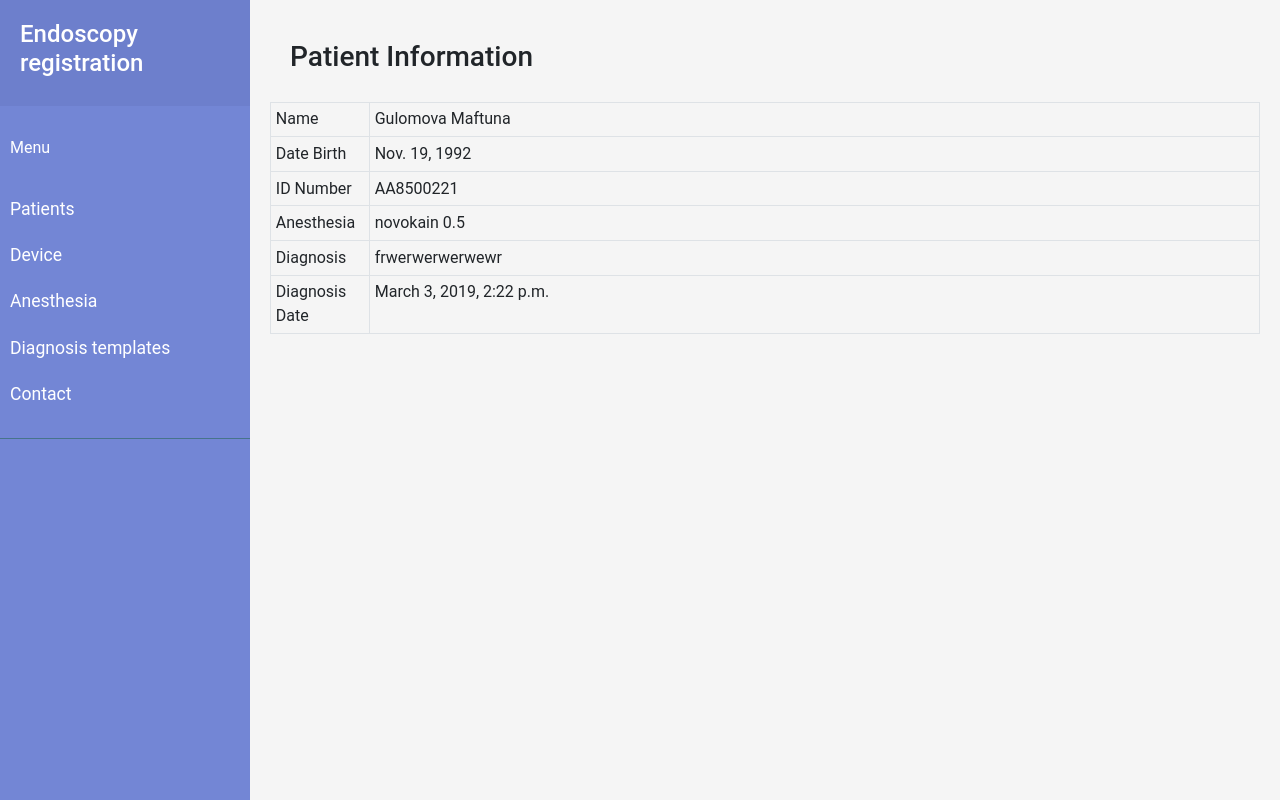
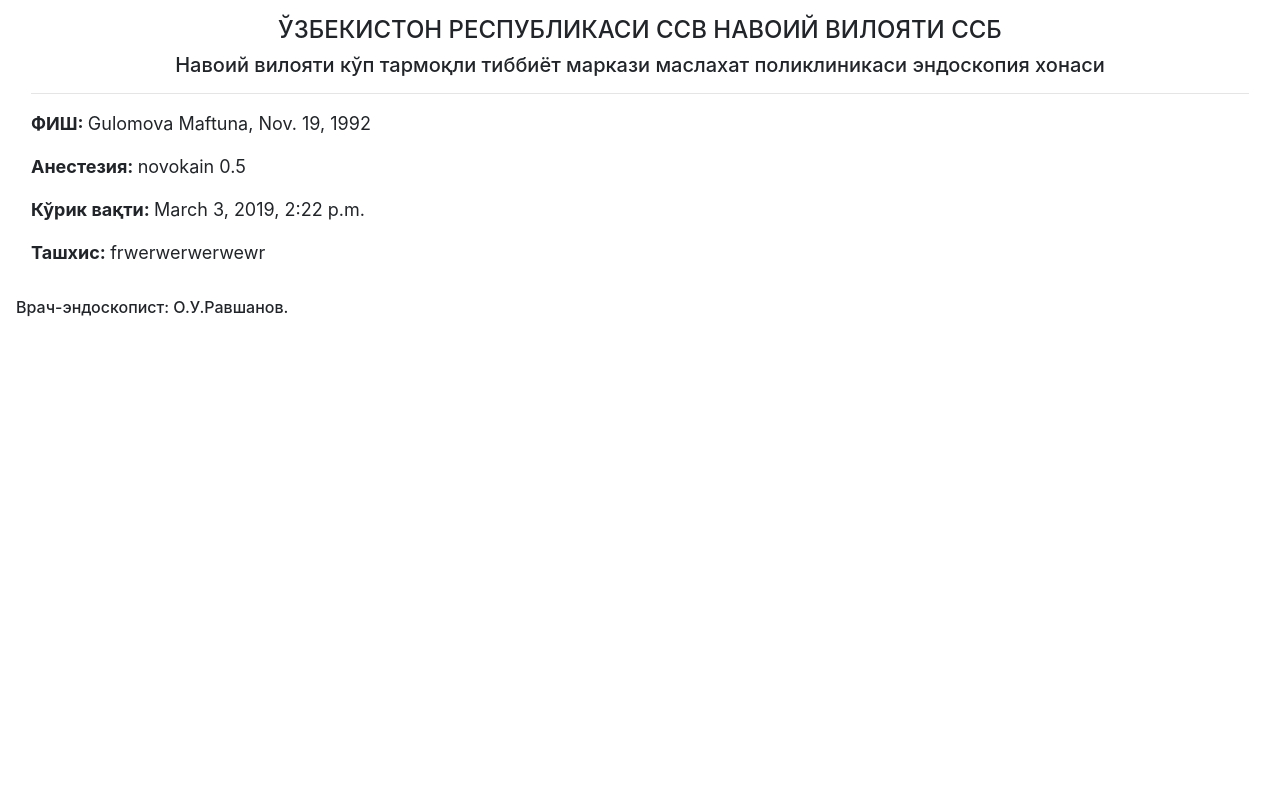
Before and after one commit to otabekgh/Endoscopy-Patient-Registration, a Django app: page /registration/patient/view/4 in a window 1280 px wide. Run offline with Django 3.2, Linux system fonts and the light colour scheme; data comes from the database, SQL or seed files in the repository; both versions use the stored data as it was after the commit; some libraries are stand-ins or nearby versions.

Commit message:
report to print

```diff
--- a/endosreg/templates/image_form.html
+++ b/endosreg/templates/image_form.html
@@ -17,7 +17,7 @@
 
         </div>
 
-        <input type="submit" class="btn btn-outline-primary" {% if request.path == '/registration/image/new' %} value="Add new" {% else %} value="Update" {% endif %}>
+        <input type="submit" class="btn btn-outline-primary" {% if request.path == '/registration/patient/image/new' %} value="Add new" {% else %} value="Update" {% endif %}>
     </form>
 
 </div>
--- a/endosreg/templates/patient_detail.html
+++ b/endosreg/templates/patient_detail.html
@@ -1,51 +1,48 @@
-{% extends 'base.html' %}
+{% extends 'without_menu.html' %}
 {% block content_list %}
 
-<div style="display: flex; justify-content: space-between; margin: 20px;">
-    <p class="h3">Patient Information </p>
-</div>
+    <style>
+        p {
+            font-size: 18px;
+        }
+    </style>
 
-    <div class="row">
+    <div class="row m-3">
+
         <div class="col-12">
-            <table class="table table-bordered table-sm">
-              <tbody>
-                    <tr>
-                        <td>Name</td>
-                        <td> {{ object.name }}</td>
-                    </tr>
-                    <tr>
-                        <td> Date Birth </td>
-                        <td> {{ object.date_birth }}</td>
-                    </tr>
+            <p class="h4 text-center"> ЎЗБЕКИСТОН РЕСПУБЛИКАСИ ССВ НАВОИЙ ВИЛОЯТИ ССБ </p>
+            <p class="h5 text-center">Навоий вилояти кўп тармоқли тиббиёт маркази маслахат поликлиникаси эндоскопия хонаси </p>
+            <p></p>
+            <hr>
+        </div>
 
-                    <tr>
-                        <td> ID Number </td>
-                        <td> {{ object.id_number }}</td>
-                    </tr>
-                    <tr>
-                        <td> Anesthesia </td>
-                        <td> {{ object.anesthesia }}</td>
-                    </tr>
-                    <tr>
-                        <td> Diagnosis </td>
-                        <td width="90%"> {{ object.diagnosis }}</td>
-                    </tr>
-                    <tr>
-                        <td> Diagnosis Date </td>
-                             {% load tz %}
-                             {% timezone 'Asia/Tashkent' %}
-                                <td width="90%"> {{ object.diagnosis_date }}</td>
-                            {% endtimezone %}
-                    </tr>
-                      {% for image in images %}
-                        <tr>
-                            <td> <img width="350px" height="250px" src="{% url 'homepage' %}{{ image.url }}" alt=""> </td>
-                            <td> {{ image.description }} </td>
-                        </tr>
-                      {% endfor %}
-              </tbody>
-            </table>
+        <div class="col-12">
+
+        <div class="d-flex flex-wrap flex-column justify-content-between">
+            <p> <strong> ФИШ: </strong> {{ object.name }}, {{ object.date_birth }} </p>
+            <p> <strong> Анестезия: </strong> {{ object.anesthesia }} </p>
+            <p> <strong> Кўрик вақти: </strong> {% load tz %} {% timezone 'Asia/Tashkent' %} {{ object.diagnosis_date }} {% endtimezone %} </p>
         </div>
+            <p> <strong> Ташхис: </strong> {{ object.diagnosis }} </p>
+
+        </div>
+
+        <div class="d-flex flex-row flex-wrap justify-content-around">
+            {% for image in images %}
+                <div class="col-6 mb-1">
+                    <table class="table-bordered">
+                        <tbody>
+                        <tr> <td class="text-center"> <img width="auto" height="300px" src="{% url 'homepage' %}{{ image.url }}" alt=""> </td> </tr>
+                        <tr> <td> {{ image.description }} </td> </tr>
+                        </tbody>
+                    </table>
+                </div>
+            {% endfor %}
+
+            <hr>
+            <p class="h6 text-center mt-3"> Врач-эндоскопист: О.У.Равшанов. </p>
+        </div>
+
     </div>
 
 {% endblock %}
--- a/endosreg/templates/patient_list.html
+++ b/endosreg/templates/patient_list.html
@@ -45,7 +45,7 @@
              <td> {{ instance.diagnosis_date|date:'M. j, y, G:i' }}</td>
             {% endtimezone %}
 
-             <td style="text-align: center; width: 5%;"> <a href="{% url 'endosreg:patient_view' instance.id %}"><i class="material-icons">search</i></a> </td>
+             <td style="text-align: center; width: 5%;"> <a href="{% url 'endosreg:patient_view' instance.id %}" target="_blank"><i class="material-icons">search</i></a> </td>
              <td style="text-align: center; width: 5%;"> <a href="{% url 'endosreg:image_page' instance.id %}"><i class="material-icons">add_a_photo</i></a> </td>
              <td style="text-align: center; width: 5%;"> <a href="{% url 'endosreg:patient_update' instance.id %}"><i class="material-icons">&#xE254;</i></a> </td>
              <td style="text-align: center; width: 5%;"> <a href="{% url 'endosreg:patient_delete' instance.id %}" style="color: darkred"><i class="material-icons">&#xE872;</i></a> </td>
--- a/endostemplates/views.py
+++ b/endostemplates/views.py
@@ -11,7 +11,7 @@ class DeviceView(generic.ListView):
     model = Device
     paginate_by = 10
     def get_queryset(self):
-        return Device.objects.all()
+        return Device.objects.all().order_by("-pk")
 
 class DeviceCreate(CreateView):
     template_name = 'endostemplates/templates/device_form.html'
@@ -36,7 +36,7 @@ class AnesthesiaView(generic.ListView):
     template_name = 'anesthesia_list.html'
     paginate_by = 10
     def get_queryset(self):
-        return Anesthesia.objects.all()
+        return Anesthesia.objects.all().order_by("-pk")
 
 class AnesthesiaCreate(CreateView):
     template_name = 'endostemplates/templates/anesthesia_form.html'
@@ -60,7 +60,7 @@ class TemplateDiagnosisView(generic.ListView):
     template_name = 'diagnosis_list.html'
     paginate_by = 5
     def get_queryset(self):
-        return TemplateDiagnosis.objects.all()
+        return TemplateDiagnosis.objects.all().order_by("-pk")
 
 class TemplateDiagnosisCreate(CreateView):
     template_name = 'endostemplates/templates/diagnosis_form.html'
--- /dev/null
+++ b/templates/without_menu.html
@@ -0,0 +1,35 @@
+{% load static %}
+<!Doctype html>
+<html lang="en">
+  <head>
+    <!-- Required meta tags -->
+    <meta charset="utf-8">
+    <meta name="viewport" content="width=device-width, initial-scale=1, shrink-to-fit=no">
+
+    <!-- Bootstrap CSS -->
+    <link href="{% static 'css/bootstrap.min.css' %}" rel="stylesheet">
+    <link rel="stylesheet" href="https://fonts.googleapis.com/icon?family=Material+Icons">
+    {% load static %}
+
+    <title>Django app</title>
+  </head>
+  <body>
+
+        <!-- Page Content  -->
+        <div id="content">
+
+            {% block content_list %}
+                tables
+            {% endblock %}
+
+
+        </div>
+    </div>
+
+    <!-- Optional JavaScript -->
+    <!-- jQuery first, then Popper.js, then Bootstrap JS -->
+    <script src="{% static 'js/jquery.min.js' %}"></script>
+    <script src="{% static 'js/bootstrap.min.js' %}"></script>
+    <script src="https://cdnjs.cloudflare.com/ajax/libs/popper.js/1.14.7/umd/popper.min.js" integrity="sha384-UO2eT0CpHqdSJQ6hJty5KVphtPhzWj9WO1clHTMGa3JDZwrnQq4sF86dIHNDz0W1" crossorigin="anonymous"></script>
+  </body>
+</html>
```
Also changed, not shown: db.sqlite3.
